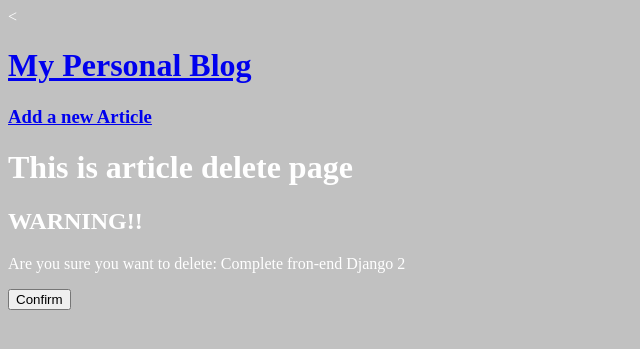
After one commit to rodolfojc/06projectsix, a Django app: page /article/1/delete in a window 1280 px wide. The commit adds this page. Shown: the top 349 px of the page, without its empty margins (0-640 px from the left). Run offline with Django 3.2, Linux system fonts and the light colour scheme; data comes from the database, SQL or seed files in the repository; both versions use the stored data as it was after the commit.

Commit message:
Delete
Demo

```diff
--- a/website/articles/urls.py
+++ b/website/articles/urls.py
@@ -8,5 +8,6 @@ urlpatterns = [
     path('article/<int:pk>', views.ArticleDetailsView.as_view(), name = 'article_page'),
     path('article/new', views.ArticleCreateView.as_view(), name = 'new_article'),
     path('article/<int:pk>/edit', views.ArticleUpdateView.as_view(), name = 'article_edit'),
+    path('article/<int:pk>/delete', views.ArticleDeleteView.as_view(), name = 'article_delete'),
 
 ]
--- a/website/articles/views.py
+++ b/website/articles/views.py
@@ -1,5 +1,6 @@
 from django.views.generic import ListView, DetailView
-from django.views.generic.edit import CreateView, UpdateView
+from django.views.generic.edit import CreateView, UpdateView, DeleteView
+from django.urls import reverse_lazy
 # Create your views here.
 
 from . models import Article
@@ -22,3 +23,9 @@ class ArticleUpdateView(UpdateView):
     model = Article
     template_name = 'article_edit.html'
     fields = ['title', 'text']
+
+class ArticleDeleteView(DeleteView):
+    model = Article
+    template_name = 'article_delete.html'
+    context_object_name = 'batman'
+    success_url = reverse_lazy('home')
--- /dev/null
+++ b/website/templates/article_delete.html
@@ -0,0 +1,18 @@
+{% extends 'base.html' %}
+
+
+{% block content %}
+
+<h1>This is article delete page </h1>
+
+<form action="" method="POST">
+  {% csrf_token %}
+
+<h2>WARNING!!</h2>
+<p>Are you sure you want to delete: {{batman.title}}</p>
+
+<input type="submit" value="Confirm">
+
+</form>
+
+{% endblock %}
--- a/website/templates/detail.html
+++ b/website/templates/detail.html
@@ -9,5 +9,6 @@
   </div>
 
 <h4><a href="{% url 'article_edit' batman.pk %}">Edit this post</a></h4>
+<h4><a href="{% url 'article_delete' batman.pk %}">Delete this post</a></h4>
 
 {% endblock content %}
```
Also changed, not shown: website/db.sqlite3.
